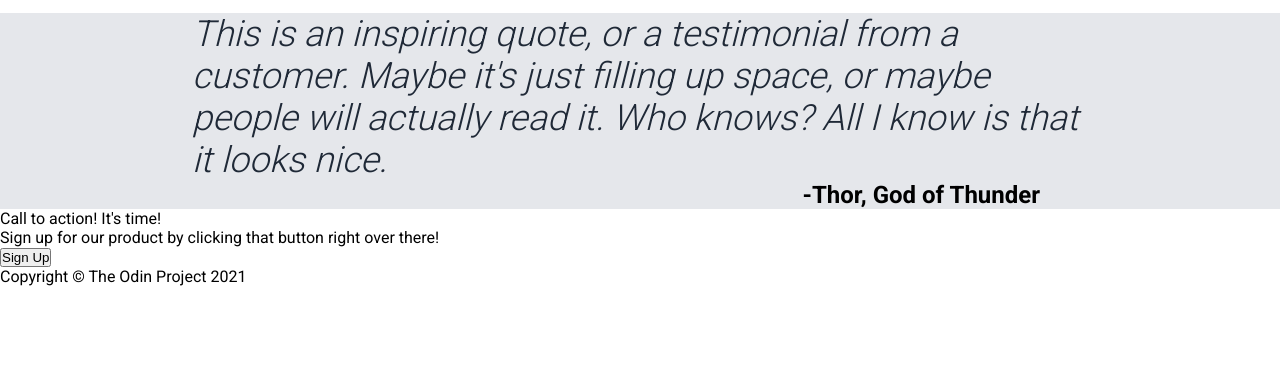
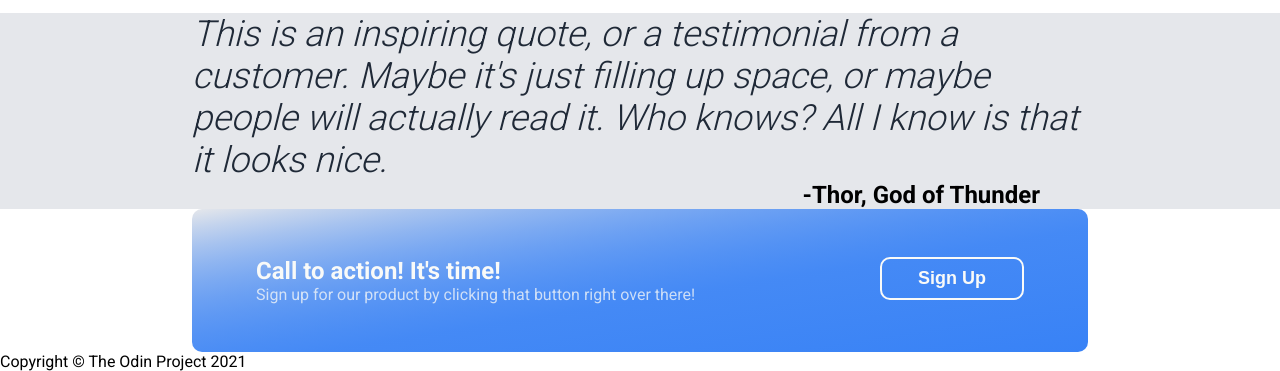
Before and after one commit to ilathem/landing-page-top, a plain HTML site: page index.html in a window 1280 px wide. Shown: the part 856-1227 px from the top of the page. Before the commit the page ends 1142 px from the top, so only its background shows below. Drawn offline with Linux system fonts and the light colour scheme.

Commit message:
Finish call to action

```diff
--- a/index.html
+++ b/index.html
@@ -55,9 +55,17 @@
             </div>
         </div>
         <div class="call">
-            <p class="call-title">Call to action! It's time!</p>
-            <p class="call-text">Sign up for our product by clicking that button right over there!</p>
-            <button class="call-button">Sign Up</button>
+            <div class="call-container">
+                <div class="call-content">
+                    <div class="call-left">
+                        <p class="call-title">Call to action! It's time!</p>
+                        <p class="call-text">Sign up for our product by clicking that button right over there!</p>
+                    </div>
+                    <div class="call-right">
+                        <button class="call-button">Sign Up</button>
+                    </div>
+                </div>
+            </div>
         </div>
         <div class="footer">
             <p class="footer-text">Copyright © The Odin Project 2021</p>
--- a/styles.css
+++ b/styles.css
@@ -164,4 +164,39 @@ h1 {
 
 .call {
     flex: 1;
+    display: flex;
+    align-items: center;
+    justify-content: center;
+    color: #f9faf8;
 }
+
+.call-container {
+    background: linear-gradient(to top left, #3882f6, 80%,  #e5e7eb);
+    width: 60%;
+    padding: 3em 4em;
+    border-radius: 10px;
+}
+
+.call-content {
+    display: flex;
+    justify-content: space-between;
+}
+
+.call-title {
+    font-size: 24px;
+    font-weight: bold;
+}
+
+.call-text {
+    opacity: 75%;
+}
+
+.call-button {
+    border: 2px solid #f9faf8;
+    background: none;
+    color: #f9faf8;
+    padding: .5em 2em;
+    font-size: 18px;
+    font-weight: bold;
+    border-radius: 10px;
+}
```
